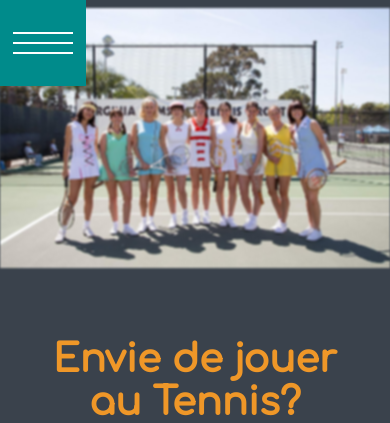
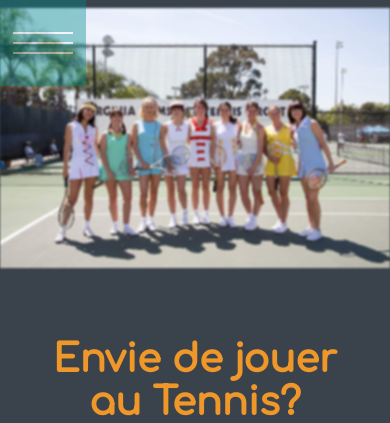
Before and after one commit to Felipeache/onygo, a Django app: page / in a window 390 px wide. Shown: the top 423 px of the page. Run offline with Django 3.2, Linux system fonts and the light colour scheme.

Commit message:
opacity to X button

```diff
--- a/static/css/style.css
+++ b/static/css/style.css
@@ -691,6 +691,7 @@ footer {
       padding: 1rem;
       background: darkcyan;
       display: flex;
+      filter: opacity(40%);
       align-items: center;
       justify-content: center;
     }
```
